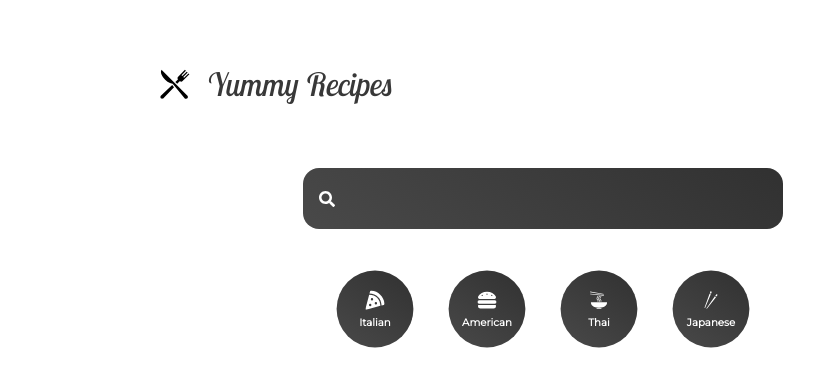
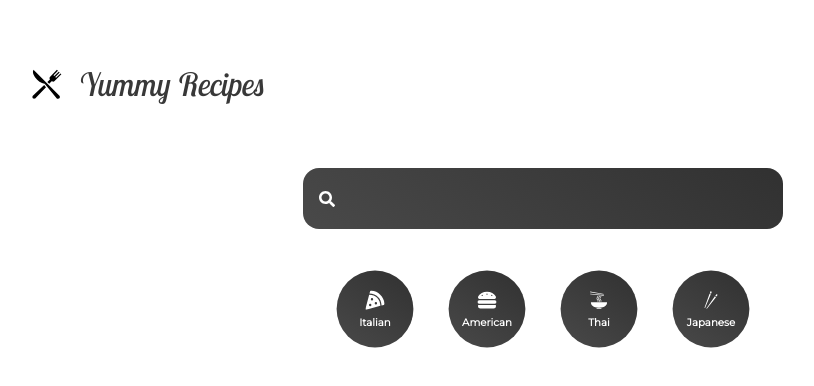
Before and after one commit to Coshido/recipe-react, a React (Create React App) app: page / in a window 1280 px wide. Shown: the top 386 px of the page, without its empty margins (97-911 px from the left). Built offline with nearby package versions, Linux system fonts and the light colour scheme.

Commit message:
update logo and bosy margin

```diff
--- a/src/index.css
+++ b/src/index.css
@@ -13,6 +13,11 @@ body {
   -webkit-font-smoothing: antialiased;
   -moz-osx-font-smoothing: grayscale;
   margin: 0% 20%;
+}
+@media (max-width: 1600px) {
+  body {
+    margin: 0 10%;
+  }
 }
 
 code {
```
